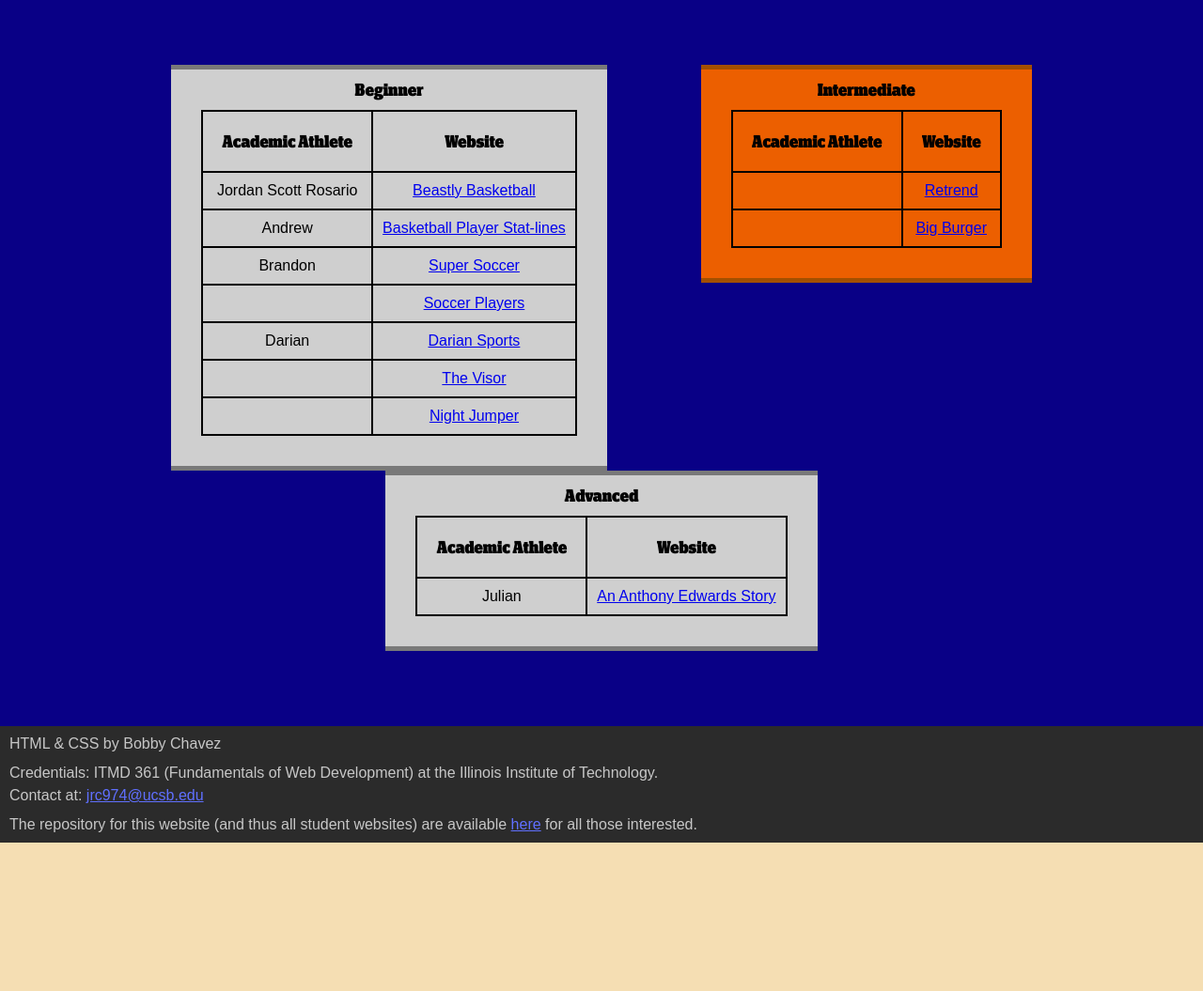
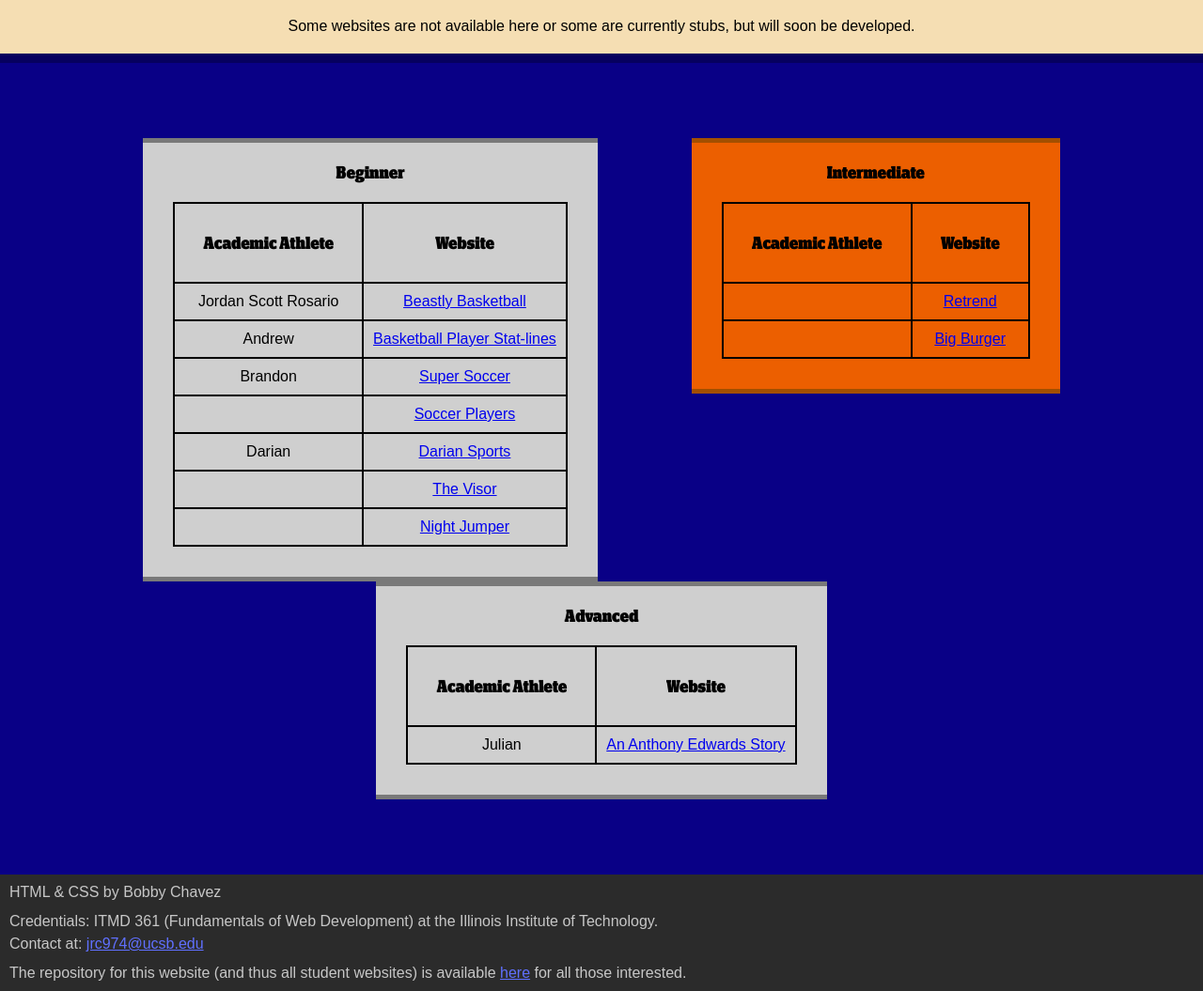
Before and after one commit to s-cavalier/abc-pilsen-main, a plain HTML site: page docs/index.html in a window 1280 px wide. Shown: the part 382-1437 px from the top of the page at 94% size. Before the commit the page ends 1279 px from the top, so only its background shows below. Drawn offline with Linux system fonts and the light colour scheme.

Commit message:
first real commit

```diff
--- a/docs/index.html
+++ b/docs/index.html
@@ -14,6 +14,7 @@
     <img style="background-color: rgb(51, 51, 51); padding: 20px 20px 20px 20px; display: block; margin-left: auto; margin-right: auto; width: 17.5%;" src="logo.jpg" alt="ABC Pilsen Logo">
 
     <p>Most recently updated at: 07/19/24, 9:31pm</p>
+    <p style="padding-top: 0px;">Some websites are not available here or some are currently stubs, but will soon be developed.</p>
 
     <div class="lists">
         <div class="level_list gray">
@@ -89,7 +90,7 @@
         <p style="padding: 10px;">HTML & CSS by Bobby Chavez</p>
         <p>Credentials: ITMD 361 (Fundamentals of Web Development) at the Illinois Institute of Technology.</p>
         <p>Contact at: <a href="mailto:jrc974@ucsb.edu" target="_blank">jrc974@ucsb.edu</a></p>
-        <p style="padding: 10px;">The repository for this website (and thus all student websites) are available <a href="https://github.com/s-cavalier/abc-pilsen-main" target="_blank">here</a> for all those interested.</p>
+        <p style="padding: 10px;">The repository for this website (and thus all student websites) is available <a href="https://github.com/s-cavalier/abc-pilsen-main" target="_blank">here</a> for all those interested.</p>
     </div>
 
 </body>
--- a/docs/style.css
+++ b/docs/style.css
@@ -18,7 +18,7 @@ h1, h2, h3, h4, h5, h6, p {
     font-family: polyphonic;
     text-align: center;
     margin: 0px;
-    padding: 10px;
+    padding: 20px;
 }
 
 p {
```
Also changed, not shown: docs/completed/beginner/andrewsite/mjgoat.html (+0 -1 lines), docs/completed/beginner/andrewsite/scottie.html (+0 -1 lines).
